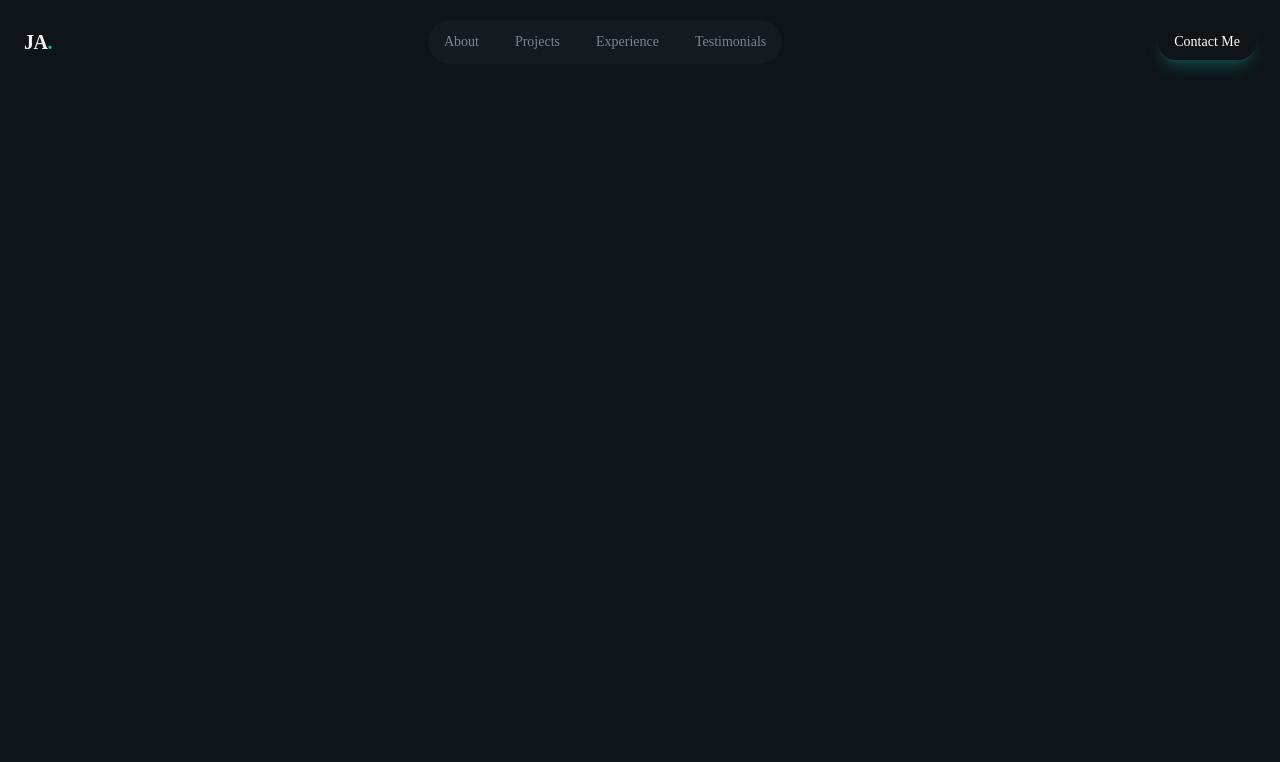
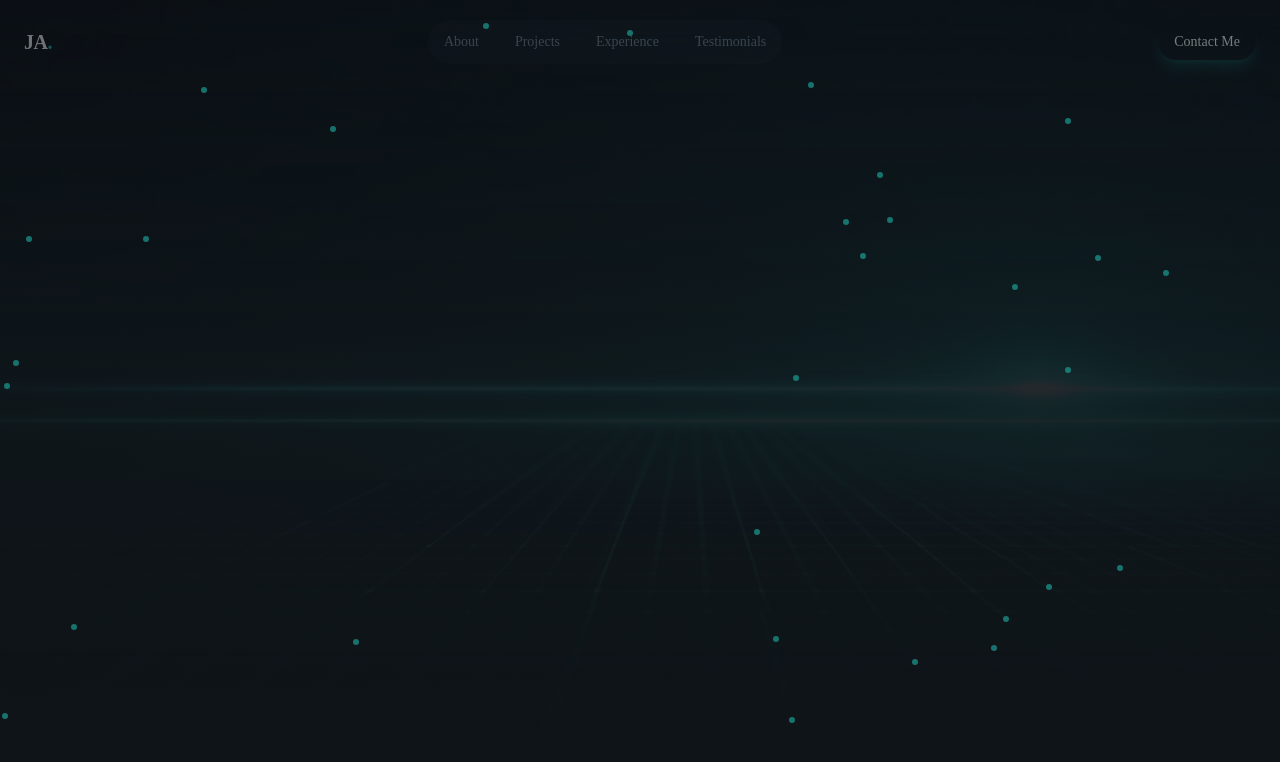
Before and after one commit to primo-0/personal-portfolio, a React (Vite) app: page / in a window 1280 px wide. Shown: the top 762 px of the page. Built offline with nearby package versions, Linux system fonts and the light colour scheme.

Commit message:
added a jpg file for background and profile. I also modified the hero section for some aesthetic deisgn

```diff
--- a/src/sections/Hero.jsx
+++ b/src/sections/Hero.jsx
@@ -1,3 +1,25 @@
 export const Hero = () => {
-    return <section></section>;
+    return <section className="relative min-h-screen flex items-center overflow-hidden">
+        {/* Bg */}
+        <div className="absolute inset-0">
+            <img
+            src="/hero-bg.jpg"
+            alt="Hero image"
+            className= "w-full h-full object-cover opacity-40"/>
+            <div className="absolute inset-0 bg-gradient-to-b from-background/20 via-background/80 to-background"/>
+        </div>
+        {/* Green dots */}
+        <div className="absolute inset-0 overflow-hidden pointer-events-none">
+            {[...Array(30)].map((_, index) => (
+                 <div className="absolute w-1.5 h-1.5 rounded-full opacity-60"
+            style={{
+                backgroundColor:"#20B2A6",
+                left: `${Math.random() * 100}%`,
+                top: `${Math.random() * 100}%`,
+            }}
+            />
+            ))}
+
+        </div>
+    </section>;
 };
```
Also changed, not shown: public/avatar.jpg (added), public/hero-bg.jpg (added).
